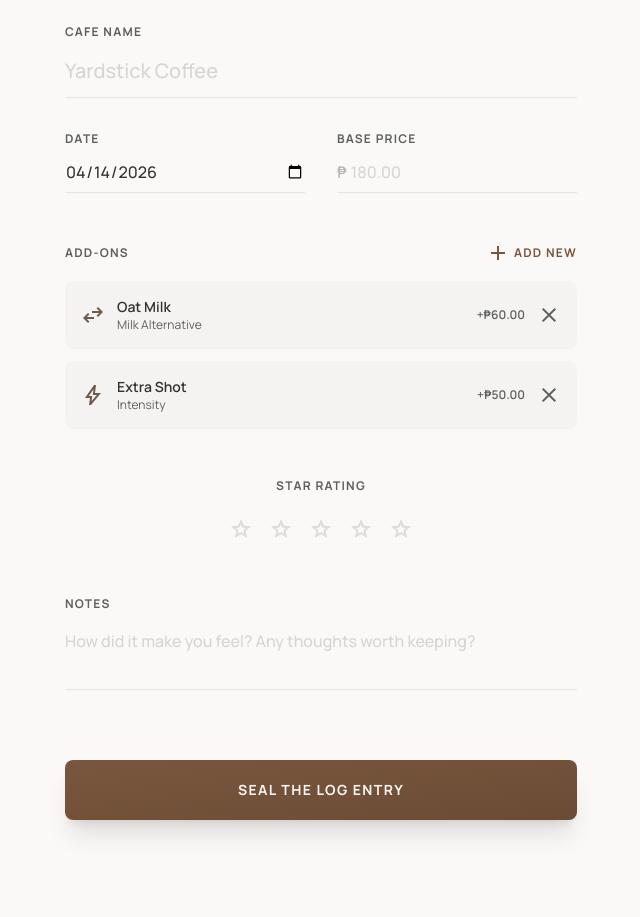
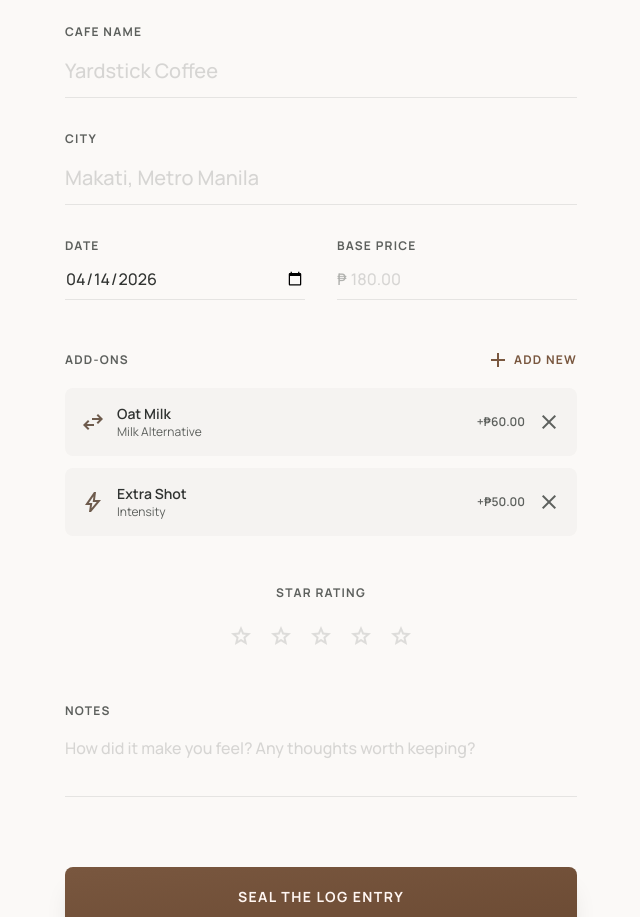
Before and after one commit to airemcs/brew-memoir, a Next.js app: page /entry/new in a window 1280 px wide. Shown: the part 780-1697 px from the top of the page, without its empty margins (319-959 px from the left). Built offline with nearby package versions, Linux system fonts and the light colour scheme.

Commit message:
Add Cafe City Type

```diff
--- a/src/app/entry/[id]/page.tsx
+++ b/src/app/entry/[id]/page.tsx
@@ -12,6 +12,7 @@ const STATIC_ENTRIES: (IEntry & { displayDate: string })[] = [
     userId: "static",
     beverageName: "Matcha Latte",
     cafeName: "Starbucks",
+    cafeCity: "BGC, Taguig",
     category: "Matcha",
     date: new Date().toISOString(),
     displayDate: "Today, 10:15 AM",
@@ -33,6 +34,7 @@ const STATIC_ENTRIES: (IEntry & { displayDate: string })[] = [
     userId: "static",
     beverageName: "Toasted Hojicha Flat White",
     cafeName: "Kurasu",
+    cafeCity: "Poblacion, Makati",
     category: "Hojicha",
     date: new Date(Date.now() - 86400000).toISOString(),
     displayDate: "Yesterday",
@@ -50,6 +52,7 @@ const STATIC_ENTRIES: (IEntry & { displayDate: string })[] = [
     userId: "static",
     beverageName: "V60 Pour Over (Ethiopia)",
     cafeName: "Sightglass",
+    cafeCity: "Salcedo Village, Makati",
     category: "Coffee",
     date: "2024-09-12T09:00:00.000Z",
     displayDate: "Sep 12",
@@ -69,6 +72,7 @@ const STATIC_ENTRIES: (IEntry & { displayDate: string })[] = [
     userId: "static",
     beverageName: "White Peony Loose Leaf",
     cafeName: "Tea Atelier",
+    cafeCity: "Quezon City",
     category: "Fruit & Refresher",
     date: "2024-09-11T14:30:00.000Z",
     displayDate: "Sep 11",
@@ -212,6 +216,9 @@ export default async function EntryDetailPage({ params }: { params: Promise<{ id
                 The Venue
               </span>
               <h3 className="text-base font-bold text-on-surface mt-1">{entry.cafeName}</h3>
+              {entry.cafeCity && (
+                <p className="text-sm text-on-surface-variant mt-0.5">{entry.cafeCity}</p>
+              )}
             </div>
 
             <hr className="border-outline-variant/20 my-4" />
--- a/src/app/entry/new/page.tsx
+++ b/src/app/entry/new/page.tsx
@@ -114,6 +114,7 @@ export default function NewEntryPage() {
   const [sheetPrice, setSheetPrice] = useState("");
   const [beverageName, setBeverageName] = useState("");
   const [cafeName, setCafeName] = useState("");
+  const [cafeCity, setCafeCity] = useState("");
   const [basePrice, setBasePrice] = useState("");
   const [personalNotes, setPersonalNotes] = useState("");
   const [submitted, setSubmitted] = useState(false);
@@ -185,6 +186,9 @@ export default function NewEntryPage() {
             <div className="space-y-1">
               <span className="text-[10px] uppercase tracking-[0.2em] font-bold text-on-surface-variant">Location</span>
               <p className="text-base font-medium text-on-surface">{cafeName || "—"}</p>
+              {cafeCity && (
+                <p className="text-xs text-on-surface-variant mt-0.5">{cafeCity}</p>
+              )}
             </div>
             {personalNotes.trim() && (
               <div className="pt-4 border-t border-outline-variant/10 space-y-1">
@@ -350,6 +354,19 @@ export default function NewEntryPage() {
                 value={cafeName}
                 onChange={(e) => setCafeName(e.target.value)}
                 placeholder="Yardstick Coffee"
+                className="w-full bg-transparent border-0 border-b border-outline-variant/30 focus:border-primary focus:ring-0 focus:outline-none py-3 px-0 text-xl font-medium placeholder:text-outline-variant/50 transition-colors duration-300"
+              />
+            </div>
+
+            <div>
+              <label className="text-[0.75rem] uppercase tracking-widest font-bold text-on-surface-variant block mb-1">
+                City
+              </label>
+              <input
+                type="text"
+                value={cafeCity}
+                onChange={(e) => setCafeCity(e.target.value)}
+                placeholder="Makati, Metro Manila"
                 className="w-full bg-transparent border-0 border-b border-outline-variant/30 focus:border-primary focus:ring-0 focus:outline-none py-3 px-0 text-xl font-medium placeholder:text-outline-variant/50 transition-colors duration-300"
               />
             </div>
--- a/src/app/page.tsx
+++ b/src/app/page.tsx
@@ -61,14 +61,15 @@ function getRecentEntries(): (IEntry & { displayDate: string })[] {
     {
       _id: "static-1",
       userId: "static",
-      cafeName: "Matcha Latte",
-      beverageName: "Starbucks",
+      cafeName: "Starbucks",
+      cafeCity: "BGC, Taguig",
+      beverageName: "Matcha Latte",
       category: "Matcha",
       date: new Date().toISOString(),
       displayDate: "Today, 10:15 AM",
-      basePrice: 107.25,
+      basePrice: 175,
       addOns: [],
-      totalPrice: 107.25,
+      totalPrice: 175,
       rating: 5,
       tastingNotes: [],
       createdAt: new Date().toISOString(),
@@ -78,6 +79,7 @@ function getRecentEntries(): (IEntry & { displayDate: string })[] {
       _id: "static-2",
       userId: "static",
       cafeName: "Kurasu",
+      cafeCity: "Poblacion, Makati",
       beverageName: "Toasted Hojicha Flat White",
       category: "Hojicha",
       date: new Date(Date.now() - 86400000).toISOString(),
@@ -94,6 +96,7 @@ function getRecentEntries(): (IEntry & { displayDate: string })[] {
       _id: "static-3",
       userId: "static",
       cafeName: "Sightglass",
+      cafeCity: "Salcedo Village, Makati",
       beverageName: "V60 Pour Over (Ethiopia)",
       category: "Coffee",
       date: "2024-09-12T09:00:00.000Z",
@@ -110,6 +113,7 @@ function getRecentEntries(): (IEntry & { displayDate: string })[] {
       _id: "static-4",
       userId: "static",
       cafeName: "Tea Atelier",
+      cafeCity: "Quezon City",
       beverageName: "White Peony Loose Leaf",
       category: "Fruit & Refresher",
       date: "2024-09-11T14:30:00.000Z",
@@ -371,7 +375,9 @@ export default function HomePage() {
                     </div>
                     <div className="space-y-0.5">
                       <div className="font-bold text-sm text-on-surface">{entry.beverageName}</div>
-                      <div className="text-xs text-on-surface-variant">{entry.cafeName}</div>
+                      <div className="text-xs text-on-surface-variant">
+                        {entry.cafeName}
+                      </div>
                     </div>
                   </div>
                   <div className="font-bold text-sm text-on-surface">
--- a/src/types/index.ts
+++ b/src/types/index.ts
@@ -83,6 +83,7 @@ export interface IEntry {
   userId: string;
   cafeName: string;
   cafeId?: string;
+  cafeCity?: string;
   beverageName: string;
   category: BeverageCategory;
   date: string;
@@ -167,6 +168,7 @@ export interface OverviewStats {
 export interface CreateEntryInput {
   cafeName: string;
   cafeId?: string;
+  cafeCity?: string;
   beverageName: string;
   category: BeverageCategory;
   date: string;
```
